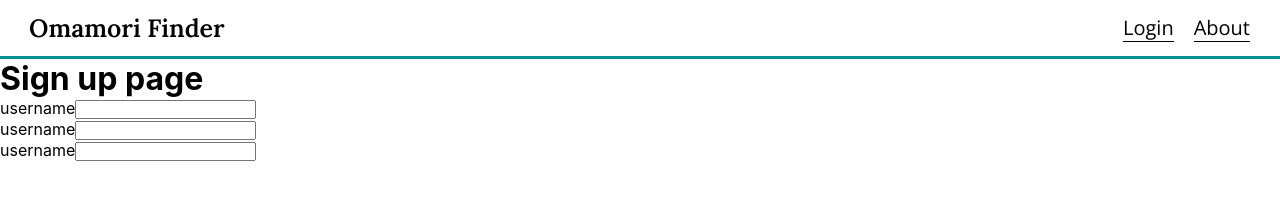
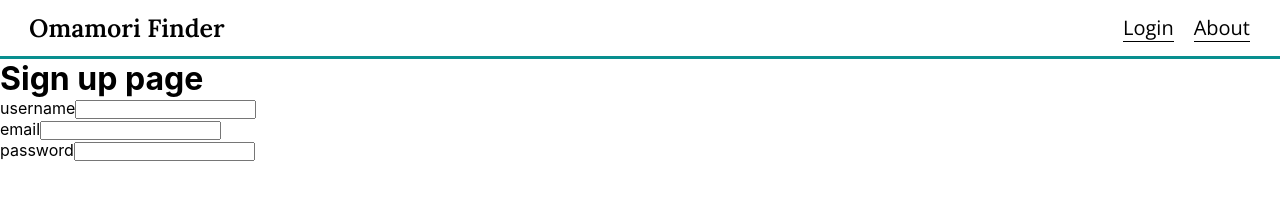
Before and after one commit to Anissa3005/omamori-frontend, a React (Create React App) app: page /signup in a window 1280 px wide. Shown: the top 210 px of the page. Built offline with nearby package versions, Linux system fonts and the light colour scheme.

Commit message:
feat: making fetch req with react query

```diff
--- a/package.json
+++ b/package.json
@@ -6,6 +6,7 @@
     "@fortawesome/fontawesome-svg-core": "^6.4.0",
     "@fortawesome/free-solid-svg-icons": "^6.4.0",
     "@fortawesome/react-fontawesome": "^0.2.0",
+    "@tanstack/react-query": "^4.32.0",
     "@testing-library/jest-dom": "^5.16.5",
     "@testing-library/react": "^13.4.0",
     "@testing-library/user-event": "^13.5.0",
--- a/src/components/Login.tsx
+++ b/src/components/Login.tsx
@@ -7,6 +7,10 @@ function Login() {
 
     if (signUp) {
         return <Navigate to={"/signup"} />
+    }
+
+    const login =async () => {
+
     }
 
     return (
--- a/src/components/SignUp.tsx
+++ b/src/components/SignUp.tsx
@@ -1,5 +1,14 @@
+import { useState } from "react";
 import Navbar from "./Navbar"
 function SignUp() {
+    // http://127.0.0.1:8000/
+    const [username, setUsername] = useState<string>('');
+    const [email, setEmail] = useState<string>('');
+    const [password, setPassword] = useState<string>('');
+
+    const register = async(): Promise<any> => {
+
+    }
     return (
         <>
             <Navbar />
@@ -10,12 +19,12 @@ function SignUp() {
                     <input type="text" />
                 </div>
                 <div>
-                    <label>username</label>
-                    <input type="text" />
+                    <label>email</label>
+                    <input type="email" />
                 </div>
                 <div>
-                    <label>username</label>
-                    <input type="text" />
+                    <label>password</label>
+                    <input type="password" />
                 </div>
             </form>
         </>
```
Also changed, not shown: 1 other file (tests, documents, lock files or other folders).
